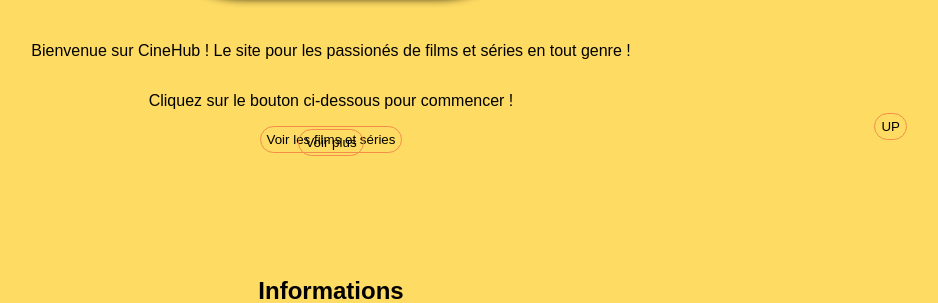
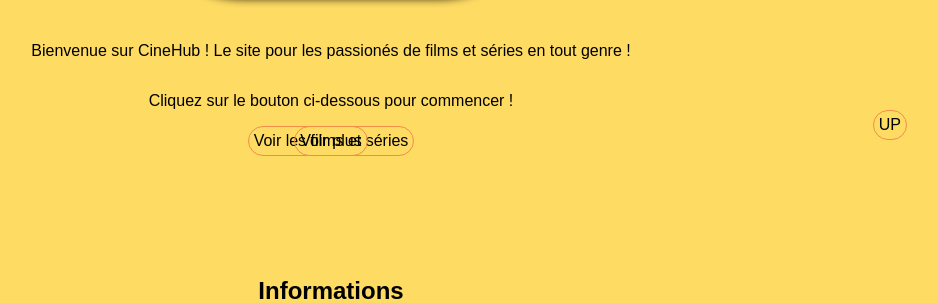
Before and after one commit to Malinx95/CineHub, a PHP site: page / in a window 1280 px wide. Shown: the part 620-923 px from the top of the page, without its empty margins (309-1247 px from the left). Run offline with PHP 8.4, Linux system fonts and the light colour scheme; data that the repository does not hold is empty.

Commit message:
Changements graphiques

```diff
--- a/credits.php
+++ b/credits.php
@@ -6,7 +6,7 @@ include 'include/functions.inc.php';
 ?>
     <section id="card">
         <h2>Auteurs</h2>
-        <a class="morebutton" href="#more"><button>Voir plus</button></a>
+        <a class="morebutton button" href="#more">Voir plus</a>
         <div>
             <h3>Maxime Grodet</h3>
             <figure>
--- a/include/footer.inc.php
+++ b/include/footer.inc.php
@@ -2,7 +2,7 @@
         <p>Auteurs : Maxime Grodet &amp; Antoine Qiu</p>
         <p><a href="credits.php">Crédits</a></p>
         <p>Version du 28/03/2021</p>
-        <a class="up" href="#header"><button>UP</button></a>
+        <a class="up button" href="#header">UP</a>
     </footer>
 </body>
 </html>
--- a/include/header.inc.php
+++ b/include/header.inc.php
@@ -36,7 +36,12 @@
             <ul>
                 <?php
                 if($current==0){
-                    echo "<li><a class='active' href='rechercher.php?search=", $_COOKIE["last"], "#more'>Retour</a></li>\n";
+                    if(isset($_COOKIE["last"]) && !empty($_COOKIE["last"])){
+                        echo "<li><a class='active' href='rechercher.php?search=", $_COOKIE["last"], "#more'>Retour</a></li>\n";
+                    }
+                    else{
+                        echo "<li><a class='active' href='rechercher.php'>Retour</a></li>\n";
+                    }
                 }
                 else{
                     echo "<li><a ";
--- a/index.php
+++ b/index.php
@@ -9,8 +9,8 @@ include 'include/functions.inc.php';
         <img class="roundedcorner biglogo" src="ressources/logo/logo.png" alt="logo cinehub"/>
         <p>Bienvenue sur CineHub ! Le site pour les passionés de films et séries en tout genre !</p>
         <p>Cliquez sur le bouton ci-dessous pour commencer !</p>
-        <a href="rechercher.php"><button>Voir les films et séries</button></a>
-        <a class="morebutton" href="#more"><button>Voir plus</button></a>
+        <a class="button" href="rechercher.php">Voir les films et séries</a>
+        <a class="morebutton button" href="#more">Voir plus</a>
     </section>
     <section id="more">
         <h2>Informations</h2>
--- a/rechercher.php
+++ b/rechercher.php
@@ -12,14 +12,14 @@ if(isset($_GET["search"]) && !empty($_GET["search"])) {
             <h2>Rechercher</h2>
             <form method="get" action="#more">
                 <div>
-                    <input class="searchbar" type="text" name="search" placeholder="rechercher un film ou une série"/>
+                    <input class="searchbar" type="text" name="search" placeholder="rechercher un film ou une série" <?php if(isset($_GET["search"]) && !empty($_GET["search"])){echo "value='", $_GET['search'], "'";} ?>/>
                 </div>
                 <div>
                     <input class="searchbutton" type="submit" value="Rechercher">
                 </div>
             </form>
         </div>
-        <?php if(isset($_GET["search"]) && !empty($_GET["search"])){echo"<a class='morebutton' href='#more'><button>Voir plus</button></a>\n";}?>
+        <?php if(isset($_GET["search"]) && !empty($_GET["search"])){echo"<a class='morebutton button' href='#more'>Voir plus</a>\n";}?>
     </section>
     <?php
     if(isset($_GET["search"]) && !empty($_GET["search"])){
--- a/stats.php
+++ b/stats.php
@@ -8,7 +8,7 @@ include 'include/functions.inc.php';
         <?php
             echo "<p>Nombre de magnifique visiteur : $hit</p>\n"
         ?>
-        <a class="morebutton" href="#more"><button>Voir plus</button></a>
+        <a class="morebutton button" href="#more">Voir plus</a>
     </section>
     <section id="more">
 
--- a/style.css
+++ b/style.css
@@ -133,20 +133,21 @@ h1{
     position: fixed;
     bottom: 5%;
     right: 5%;
-    color: black;
+    color: black !important;
 }
 
-button{
+.button{
+    color: black;
+    text-decoration: none;
     background-color: transparent;
     border: 1px solid #f28d4a;
     border-radius: 25px;
-    height: 2em;
-    outline: none;
+    padding: 5px;
     font-family: "rubik", Arial, Helvetica, sans-serif;
     transition: 0.25s;
 }
 
-button:hover{
+.button:hover{
     transform: scale(1.1);
     transition: 0.25s;
 }
@@ -190,12 +191,6 @@ button:hover{
     border-radius: 25px;
     border: thin solid;
     height: auto;
-}
-
-.backbutton{
-    position: fixed;
-    top: 5%;
-    left: 5%;
 }
 
 .scroll{
--- a/voir.php
+++ b/voir.php
@@ -44,7 +44,7 @@ hits();
         }
     }
     ?>
-    <a class="morebutton" href="#more"><button>Voir plus</button></a>
+    <a class="morebutton button" href="#more">Voir plus</a>
 </section>
 <section id="more">
     <h2>Plus d'informations</h2>
```
